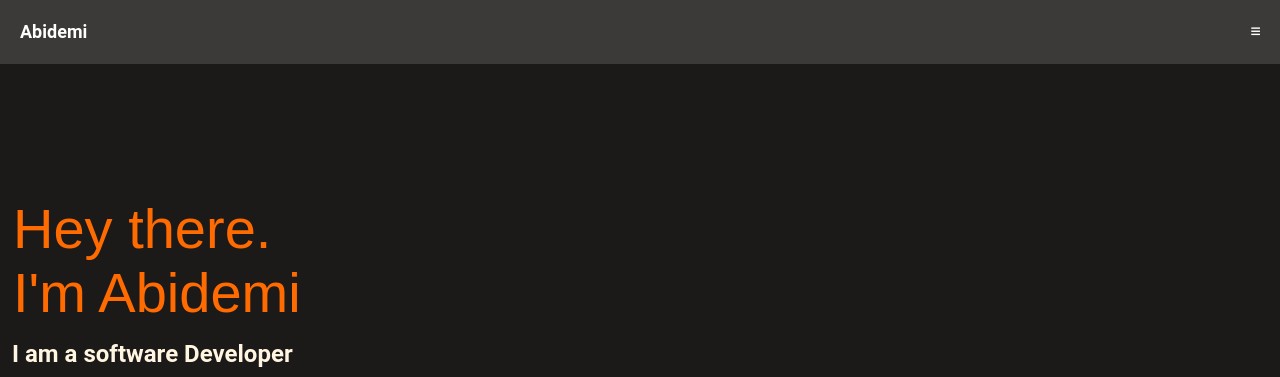
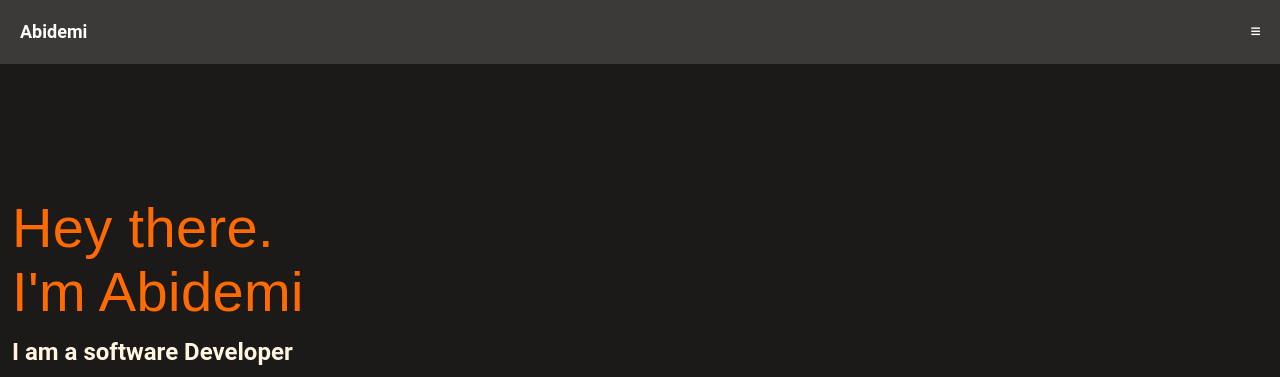
Before and after one commit to demix007/Abidemi-Portfolio-Site, a website: page index.html in a window 1280 px wide. Shown: the top 377 px of the page. Drawn offline with Linux system fonts and the light colour scheme.

Commit message:
fix changes recommended by the reviewer

```diff
--- a/style.css
+++ b/style.css
@@ -58,23 +58,26 @@
   color: #fff;
   padding-block-start: 12rem;
   background-image: url(./images/headline-illustration.png);
-  background-position: 100% 90%;
+  background-position: 100% 112%;
   background-repeat: no-repeat;
 }
 
 .showcase-title {
-  margin: 1.3rem;
+  margin: 1.2rem;
   font-family: Crete Round, sans-serif, Helvetica;
   font-size: 5.6rem;
   font-weight: 400;
+  font-style: normal;
   line-height: 6.4rem;
   color: #ff6b00;
+  letter-spacing: 0.37px;
 }
 
 .showcase-container h2 {
   font-family: Roboto, sans-serif, Helvetica;
   font-size: 2.4rem;
   font-weight: 700;
+  font-style: normal;
   line-height: 3.2rem;
   display: flex;
   align-items: center;
@@ -88,10 +91,6 @@
   font-weight: 400;
   line-height: 2.4rem;
   margin: 1.2rem;
-}
-
-.social-div {
-  margin-bottom: auto;
 }
 
 .social-icons {
```
Also changed, not shown: README.md.
